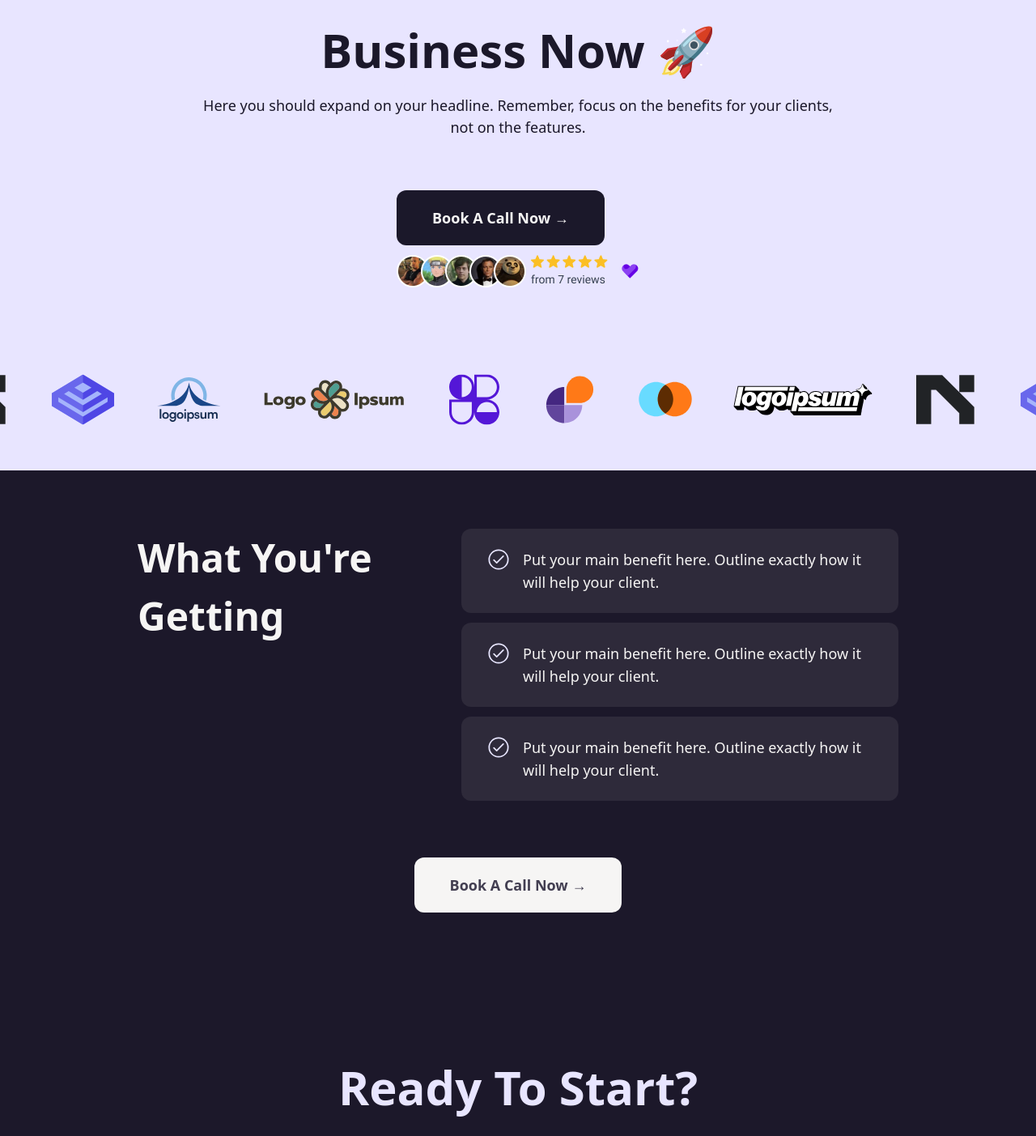
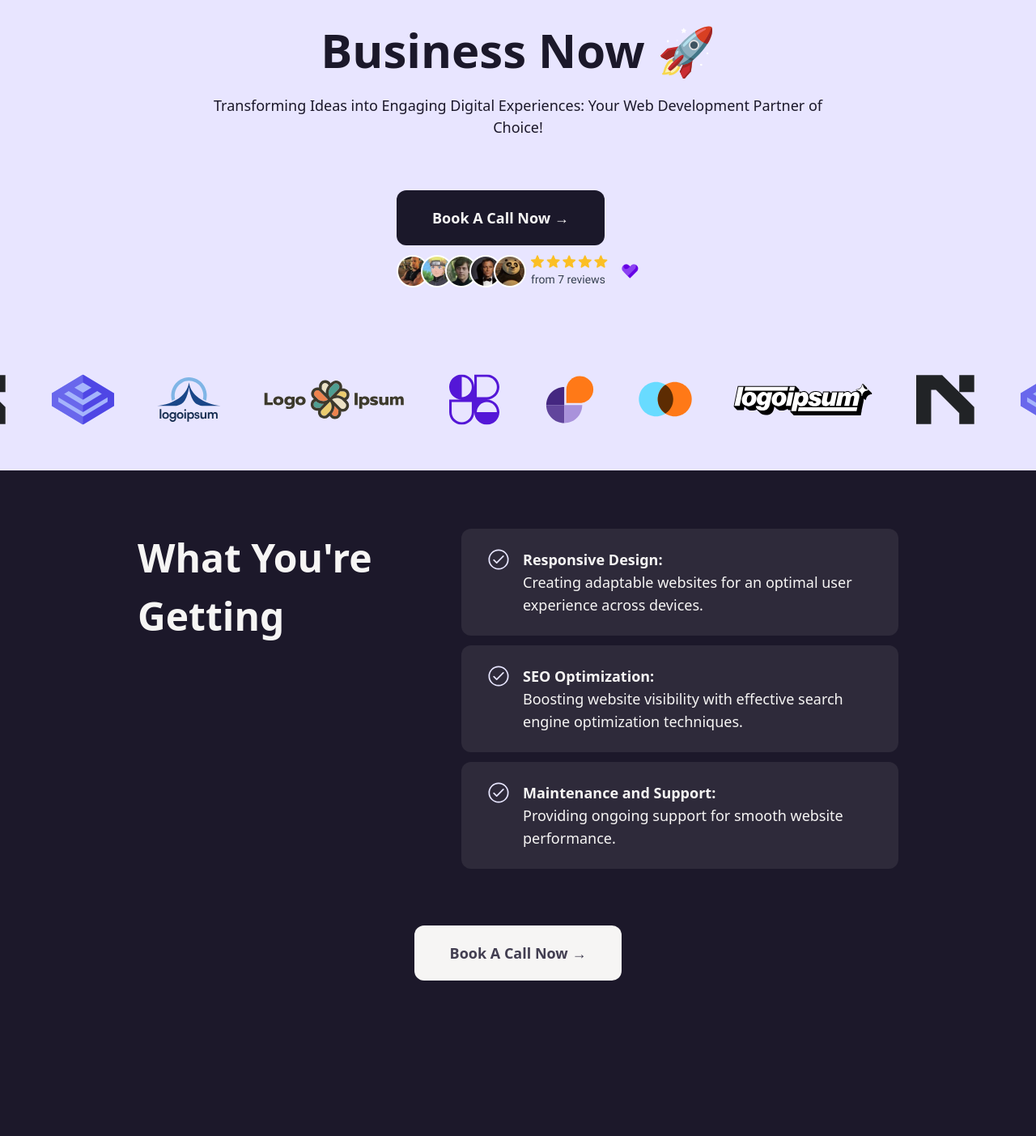
Before and after one commit to VividTruthKeeper/duggthevicious, a Next.js app: page / in a window 1280 px wide. Shown: the part 246-1649 px from the top of the page at 81% size. Built offline with nearby package versions, Linux system fonts and the light colour scheme; a web font is replaced by a local one.

Commit message:
data filled to existing sections

```diff
--- a/components/Final.tsx
+++ b/components/Final.tsx
@@ -1,6 +1,7 @@
 import React from "react";
 import Container from "./Container";
 import CtaBtn from "./CtaBtn";
+import final from "@/settings/data/final";
 
 const Final = () => {
   return (
@@ -11,8 +12,7 @@ const Final = () => {
             Ready To Start?
           </h2>
           <p className="text-WHITE font-INTER font-medium text-[22px] max-w-2xl text-center">
-            Here is your last chance to explain how cool your service is. Focus
-            on the benefits for your clients, not on the features.
+            {final}
           </p>
         </div>
         <CtaBtn isWhite />
--- a/components/benefits/BenefitsItem.tsx
+++ b/components/benefits/BenefitsItem.tsx
@@ -1,7 +1,8 @@
+import { IBenefit } from "@/types/benefit.types";
 import Image from "next/image";
 
 interface IProps {
-  item: string;
+  item: IBenefit;
 }
 
 const BenefitsItem = ({ item }: IProps) => {
@@ -15,7 +16,11 @@ const BenefitsItem = ({ item }: IProps) => {
         height={28}
         className="w-7 h-7 object-contain"
       />
-      <p className="font-INTER text-WHITE text-lg">{item}</p>
+      <p className="font-INTER text-WHITE text-lg">
+        <span className="font-bold">{item.name + ": "}</span>
+        <br />
+        {item.text}
+      </p>
     </div>
   );
 };
--- a/components/benefits/BenefitsList.tsx
+++ b/components/benefits/BenefitsList.tsx
@@ -1,12 +1,8 @@
 import { v4 } from "uuid";
 import BenefitsItem from "./BenefitsItem";
+import benefits from "@/settings/data/benefits";
 
 const BenefitsList = () => {
-  const benefits = [
-    "Put your main benefit here. Outline exactly how it will help your client.",
-    "Put your main benefit here. Outline exactly how it will help your client.",
-    "Put your main benefit here. Outline exactly how it will help your client.",
-  ];
   return (
     <div className="benefits-list flex flex-col gap-3 max-w-[540px] w-full">
       {benefits.map((item) => (
--- a/components/hero/Hero.tsx
+++ b/components/hero/Hero.tsx
@@ -1,6 +1,7 @@
 import Image from "next/image";
 import Container from "../Container";
 import CtaBtn from "../CtaBtn";
+import headline from "@/settings/data/headline";
 
 const Hero = () => {
   return (
@@ -12,8 +13,7 @@ const Hero = () => {
               Transform & Grow Your Business Now 🚀
             </h2>
             <p className="font-SATOSHI font-medium text-[18px] text-center text-BLACK w-fit">
-              Here you should expand on your headline. Remember, focus on the
-              benefits for your clients, not on the features.
+              {headline}
             </p>
           </div>
           <div className="flex flex-col gap-3">
--- /dev/null
+++ b/settings/data/benefits.ts
@@ -0,0 +1,18 @@
+import { IBenefit } from "@/types/benefit.types";
+
+const benefits: IBenefit[] = [
+  {
+    name: "Responsive Design",
+    text: "Creating adaptable websites for an optimal user experience across devices.",
+  },
+  {
+    name: "SEO Optimization",
+    text: "Boosting website visibility with effective search engine optimization techniques.",
+  },
+  {
+    name: "Maintenance and Support",
+    text: "Providing ongoing support for smooth website performance.",
+  },
+];
+
+export default benefits;
--- /dev/null
+++ b/settings/data/final.ts
@@ -0,0 +1 @@
+export default "Your Path to Online Success - Professional Websites, Higher Visibility, and Exceptional User Experiences!";
--- /dev/null
+++ b/settings/data/headline.ts
@@ -0,0 +1 @@
+export default "Transforming Ideas into Engaging Digital Experiences: Your Web Development Partner of Choice!";
--- /dev/null
+++ b/types/benefit.types.ts
@@ -0,0 +1,4 @@
+export interface IBenefit {
+  name: string;
+  text: string;
+}
```
